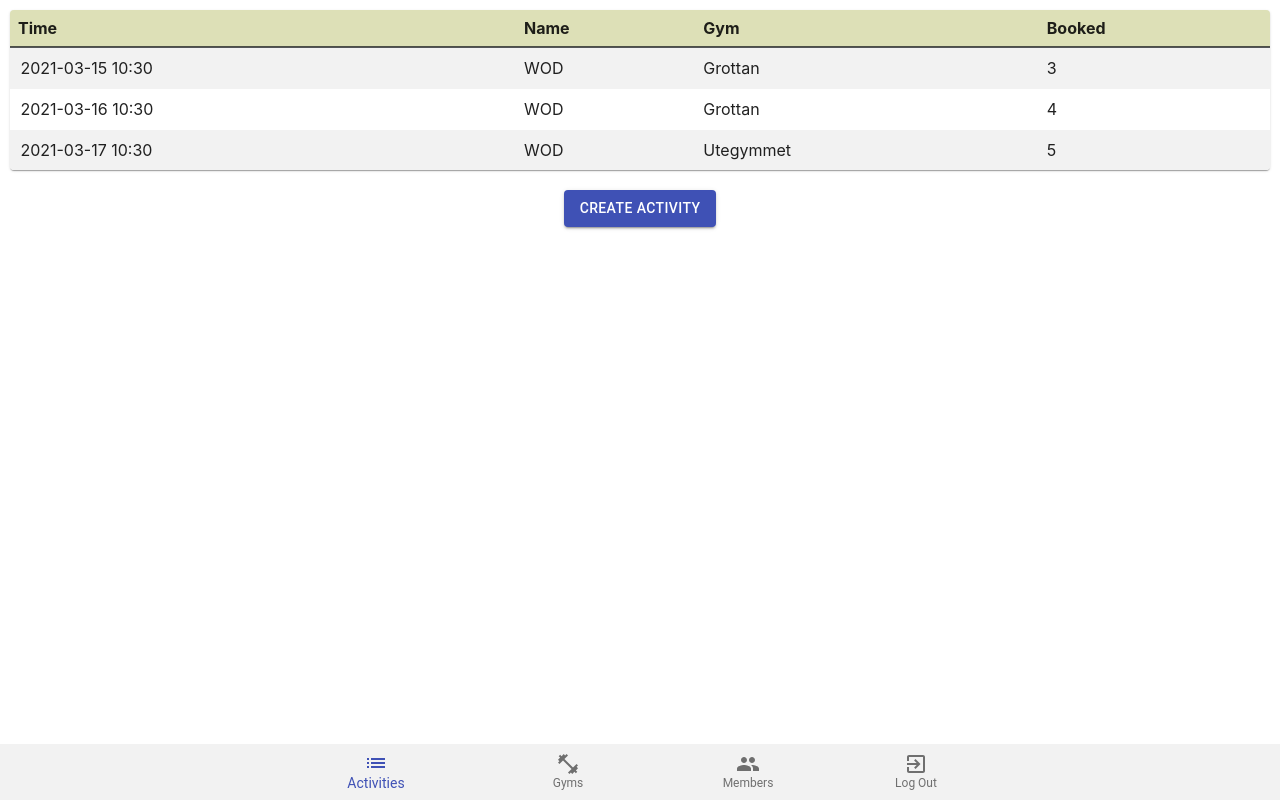
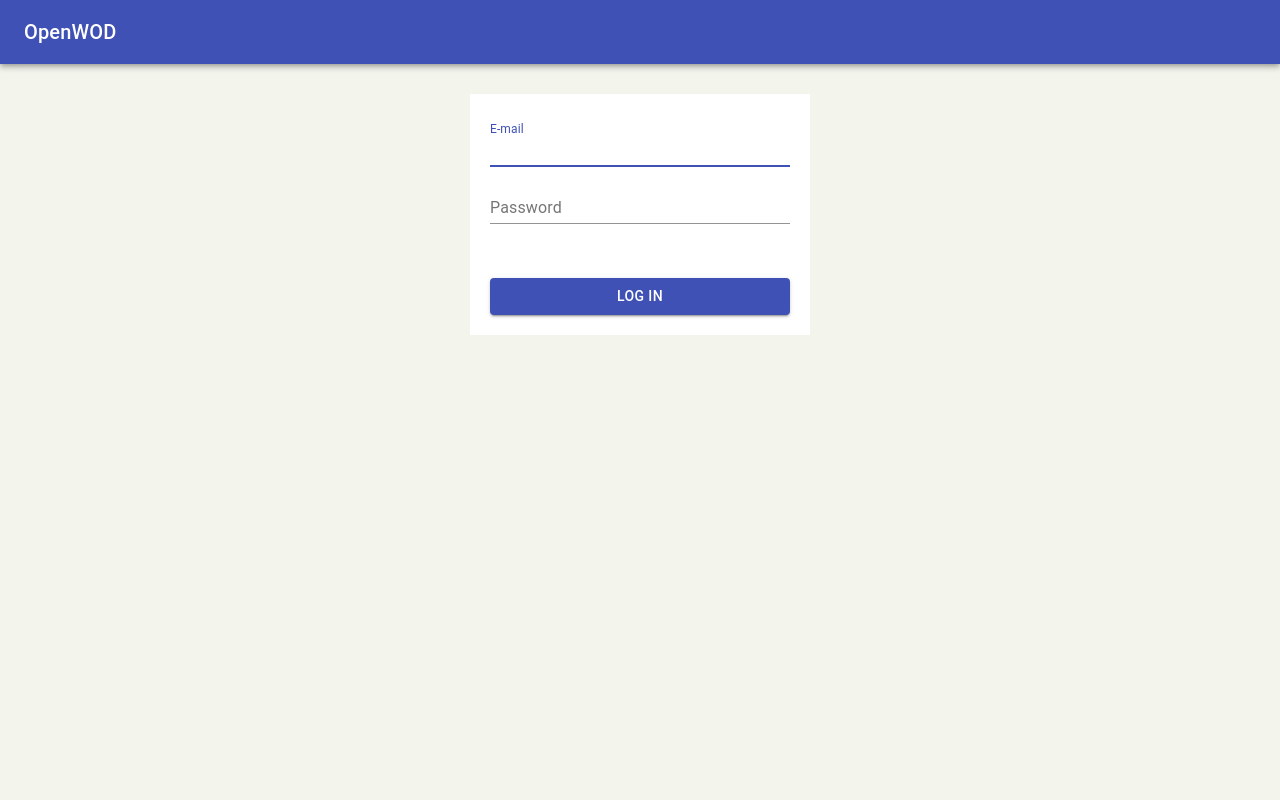
Before and after one commit to msundman78/openwod, a React (Create React App) app: page /login in a window 1280 px wide. Before the commit this address led to /activities. Built offline with nearby package versions, Linux system fonts and the light colour scheme.

Commit message:
Added LogIn page

```diff
--- a/src/App.js
+++ b/src/App.js
@@ -1,63 +1,49 @@
 import './App.css';
-import { BrowserRouter as Router, Switch, Route, Link, Redirect } from 'react-router-dom';
+import { BrowserRouter as Router, Switch, Route, Redirect, useHistory } from 'react-router-dom';
 import {useState} from 'react';
 
-import { makeStyles } from '@material-ui/core/styles';
-import BottomNavigation from '@material-ui/core/BottomNavigation';
-import BottomNavigationAction from '@material-ui/core/BottomNavigationAction';
-import ListIcon from '@material-ui/icons/List';
-import FitnessCenterIcon from '@material-ui/icons/FitnessCenter';
-import PeopleIcon from '@material-ui/icons/People';
-import ExitToAppIcon from '@material-ui/icons/ExitToApp';
 
-import Name from "./Pages/Name";
+import AppBar from '@material-ui/core/AppBar';
+import Toolbar from '@material-ui/core/Toolbar';
+import Typography from '@material-ui/core/Typography';
+
+
+import BottomNav from "./BottomNav";
+import Login from "./Pages/Login/Login";
+import Logout from "./Pages/Logout";
+import Gyms from "./Pages/Gyms";
 import Activities from "./Pages/Activities/Activities"
 
-const useStyles = makeStyles({
-  root: {
-    /* width: 500, */
-    width: '100%',
-    position: 'fixed',
-    bottom: 0,
-    backgroundColor: '#f2f2f2',
-  },
-});
+
 
 function App() {
   const [name, setName] = useState("Start");
-  const classes = useStyles();
-  const [value, setValue] = useState(0);
+  const [isLoggedIn, setIsLoggedIn] = useState(false);
+  let history = useHistory();
 
+  const handleLogOut = () => {
+    setIsLoggedIn(false);
+    history.push('/login');
+  }
 
   return (
     <div className="App">
       <Router>
+        <AppBar position="static">
+          <Toolbar>
+            <Typography variant="h6">
+              OpenWOD
+            </Typography>
+          </Toolbar>
+        </AppBar>
         <Switch>
-          <Route path="/name"><Name name={name} updateName={setName}/></Route>
+          <Route path="/gyms"><Gyms name={name} updateName={setName}/></Route>
           <Route path="/activities"><Activities /></Route>
-          <Route path="/"><Redirect to="/activities" /></Route>
+          <Route path="/login" ><Login handleLogIn={setIsLoggedIn}/></Route>
+          <Route path="/logout" ><Logout setIsLoggedIn={setIsLoggedIn}/></Route>
+          <Route path="/"><Redirect to="/login" /></Route>
         </Switch>
-        <BottomNavigation
-          value={value}
-          onChange={(event, newValue) => {
-            setValue(newValue);
-          }}
-          showLabels
-          className={classes.root}
-        >
-          <BottomNavigationAction
-            component={Link}
-            to="/activities"
-            label="Activities"
-            icon={<ListIcon />} />
-          <BottomNavigationAction
-            component={Link}
-            to="/name"
-            label="Gyms"
-            icon={<FitnessCenterIcon />} />
-          <BottomNavigationAction label="Members" icon={<PeopleIcon />} />
-          <BottomNavigationAction label="Log Out" icon={<ExitToAppIcon />} />
-      </BottomNavigation>
+        {isLoggedIn && <BottomNav handleLogOut={handleLogOut}/>}
       </Router>
     </div>
   );
--- /dev/null
+++ b/src/BottomNav.js
@@ -0,0 +1,58 @@
+import React from 'react';
+import { Link } from 'react-router-dom';
+import {useState} from 'react';
+import BottomNavigation from '@material-ui/core/BottomNavigation';
+import BottomNavigationAction from '@material-ui/core/BottomNavigationAction';
+import ListIcon from '@material-ui/icons/List';
+import FitnessCenterIcon from '@material-ui/icons/FitnessCenter';
+import PeopleIcon from '@material-ui/icons/People';
+import ExitToAppIcon from '@material-ui/icons/ExitToApp';
+import { makeStyles } from '@material-ui/core/styles';
+
+const BottomNav = (props) => {
+  const [value, setValue] = useState(0);
+
+  const useStyles = makeStyles({
+    root: {
+      /* width: 500, */
+      width: '100%',
+      position: 'fixed',
+      bottom: 0,
+      backgroundColor: '#f2f2f2',
+    },
+  });
+
+  const classes = useStyles();
+
+  return (
+    <div>
+      <BottomNavigation
+        value={value}
+        onChange={(event, newValue) => {
+          setValue(newValue);
+        }}
+        showLabels
+        className={classes.root}
+      >
+        <BottomNavigationAction
+          component={Link}
+          to="/activities"
+          label="Activities"
+          icon={<ListIcon />} />
+        <BottomNavigationAction
+          component={Link}
+          to="/gyms"
+          label="Gyms"
+          icon={<FitnessCenterIcon />} />
+        <BottomNavigationAction label="Members" icon={<PeopleIcon />} />
+        <BottomNavigationAction
+          component={Link}
+          to="/logout"
+          label="Log Out"
+          icon={<ExitToAppIcon />} />
+      </BottomNavigation>
+    </div>
+  );
+}
+
+export default BottomNav;
--- a/src/Pages/Activities/Activities.js
+++ b/src/Pages/Activities/Activities.js
@@ -1,5 +1,5 @@
 import React from 'react';
-import {useState} from 'react';
+import {useState, useEffect} from 'react';
 import Card from '@material-ui/core/Card';
 import CardContent from '@material-ui/core/CardContent';
 import { makeStyles } from '@material-ui/core/styles';
@@ -32,23 +32,32 @@ const useStyles = makeStyles({
   },
 });
 
-const listActivities = [
-  {time: "2021-03-15 10:30", name: "WOD", gym: "Grottan", booked: 3},
-  {time: "2021-03-16 10:30", name: "WOD", gym: "Grottan", booked: 4},
-  {time: "2021-03-17 10:30", name: "WOD", gym: "Utegymmet", booked: 5}
-];
-
 const Activities = () => {
-  const [actState, setActState] = useState(listActivities);
+  const [activities, setActivities] = useState([]);
   const [showActivityOpen, setShowActivityOpen] = useState(false);
   const [showActivityData, setShowActivityData] = useState(false);
 
   const classes = useStyles();
 
+  const fetchActivities = () => {
+    console.log("fetchActivities");
+    fetch("http://localhost:3000/activities")
+    .then(res => res.json())
+    .then(
+      (result) => {
+        setActivities(result);
+      }
+    )
+  }
+
+  useEffect(() => {
+    fetchActivities();
+  }, [])
+
   const handleShowActivity = (e) => {
     console.log(e.currentTarget.dataset.id)
-    console.log(actState[e.currentTarget.dataset.id]);
-    setShowActivityData(actState[e.currentTarget.dataset.id]);
+    console.log(activities[e.currentTarget.dataset.id]);
+    setShowActivityData(activities[e.currentTarget.dataset.id]);
     setShowActivityOpen(true);
   }
 
@@ -59,13 +68,13 @@ const Activities = () => {
 
   const addActivity = (data) => {
     console.log("Add Act");
-    const NewList = [...actState, data
+    const NewList = [...activities, data
 //      {time: "2021-03-18 10:30", name: "WOD", gym: "Hemma", booked: 5}
     ];
-    setActState(NewList);
+    setActivities(NewList);
   }
 
-  const act = actState.map((a, index) => (
+  const act = activities.map((a, index) => (
     <tr key={index} data-id={index} onClick={handleShowActivity}>
       <td>{a.time}</td>
       <td>{a.name}</td>
@@ -96,7 +105,7 @@ const Activities = () => {
       </Card>
       <br />
         <ShowActivityModal open={showActivityOpen} data={showActivityData} handleClose={handleCloseShowActivity} />
-        <CreateActivity addActivity={addActivity}/>
+        <CreateActivity addActivity={fetchActivities}/>
     </div>
   );
 }
--- a/src/Pages/Activities/CreateActivity.js
+++ b/src/Pages/Activities/CreateActivity.js
@@ -24,7 +24,14 @@ export default function CreateActivity({addActivity}) {
   };
 
   const handleCreate = (data) => {
-    addActivity(formData);
+    const requestOptions = {
+      method: 'POST',
+      headers: { 'Content-Type': 'application/json' },
+      body: JSON.stringify(formData)
+    };
+    fetch('http://localhost:3000/activities', requestOptions)
+      .then(response => response.json())
+      .then(data => addActivity());
     setOpen(false);
   };
 
--- a/src/Pages/Name.js
+++ b/src/Pages/Gyms.js
@@ -68,10 +68,14 @@ const InputBoxDynamic = (props) => {
   );
 }
 
-const Name = (props) => {
+const Gyms = (props) => {
 
   return (
     <div>
+      <h1>Under Construction</h1>
+      <p>Gyms page is currently not implemented. This is a test page showing
+      three different ways to update a State from a form.</p>
+      <hr />
       <OutputName name={props.name}/> <hr />
       <InputBoxOnSubmitLocalState updateName={props.updateName}/> <hr />
       <InputBoxOnSubmitUseRef updateName={props.updateName}/> <hr />
@@ -80,4 +84,4 @@ const Name = (props) => {
   );
 }
 
-export default Name;
+export default Gyms;
--- /dev/null
+++ b/src/Pages/Login/Login.css
@@ -0,0 +1,17 @@
+body {
+  background: #a9b17121;
+}
+
+.form {
+  max-width: 300px;
+  margin: 0 auto;
+  display: flex;
+  flex-direction: column;
+  background: white;
+  padding: 20px;
+  margin-top: 30px;
+}
+
+.form .login-button {
+  margin-top: 50px;
+}
--- /dev/null
+++ b/src/Pages/Login/Login.js
@@ -0,0 +1,49 @@
+import React from 'react';
+import {useState} from 'react';
+import { useHistory } from "react-router-dom";
+
+import Button from '@material-ui/core/Button';
+import Paper from '@material-ui/core/Paper';
+import TextField from '@material-ui/core/TextField';
+
+import './Login.css';
+
+const Login = (props) => {
+  let history = useHistory();
+
+  const [formData, setFormData] = useState({
+    email: "",
+    password: ""
+  });
+
+  const handleChange = e => {
+    const newFormData = {...formData, [e.target.id]: e.target.value};
+    setFormData(newFormData);
+  };
+
+  const handleSubmit = () => {
+    props.handleLogIn(true);
+    history.push('/activities');
+  }
+
+  return (
+    <div className="Login">
+      <form className="form">
+        <TextField margin="dense" id="email" label="E-mail" value={formData.gym}
+          onChange={handleChange} fullWidth autoFocus
+        />
+        <TextField margin="dense" id="password" label="Password" value={formData.password}
+          onChange={handleChange} fullWidth type="password"
+        />
+        <Button variant="contained" type="button" color="primary"
+          className="login-button" onClick={handleSubmit}
+        >
+          Log in
+        </Button>
+      </form>
+    </div>
+  );
+
+}
+
+export default Login;
--- /dev/null
+++ b/src/Pages/Logout.js
@@ -0,0 +1,14 @@
+import React from 'react';
+import { Redirect } from 'react-router-dom';
+
+const Logout = (props) => {
+  props.setIsLoggedIn(false);
+
+  return (
+    <div>
+      <Redirect to="/login" />
+    </div>
+  );
+}
+
+export default Logout;
```
Also changed, not shown: src/Pages/Activities/Login2.js (added), 1 other file (tests, documents, lock files or other folders).
